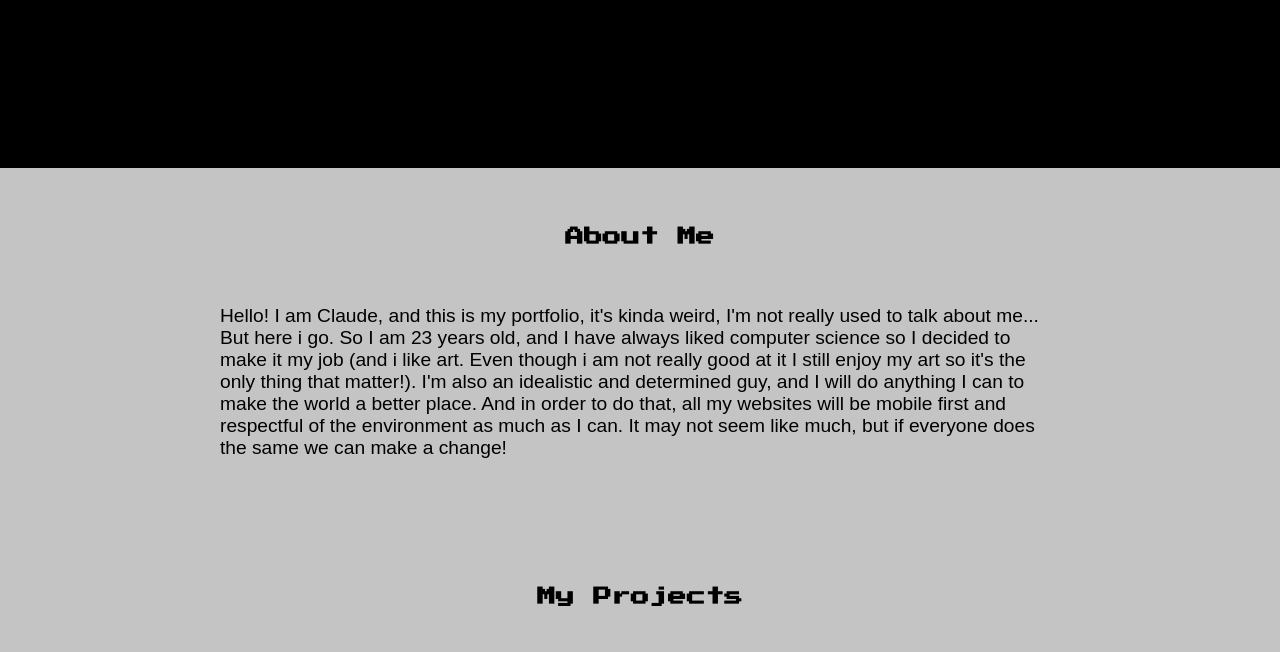
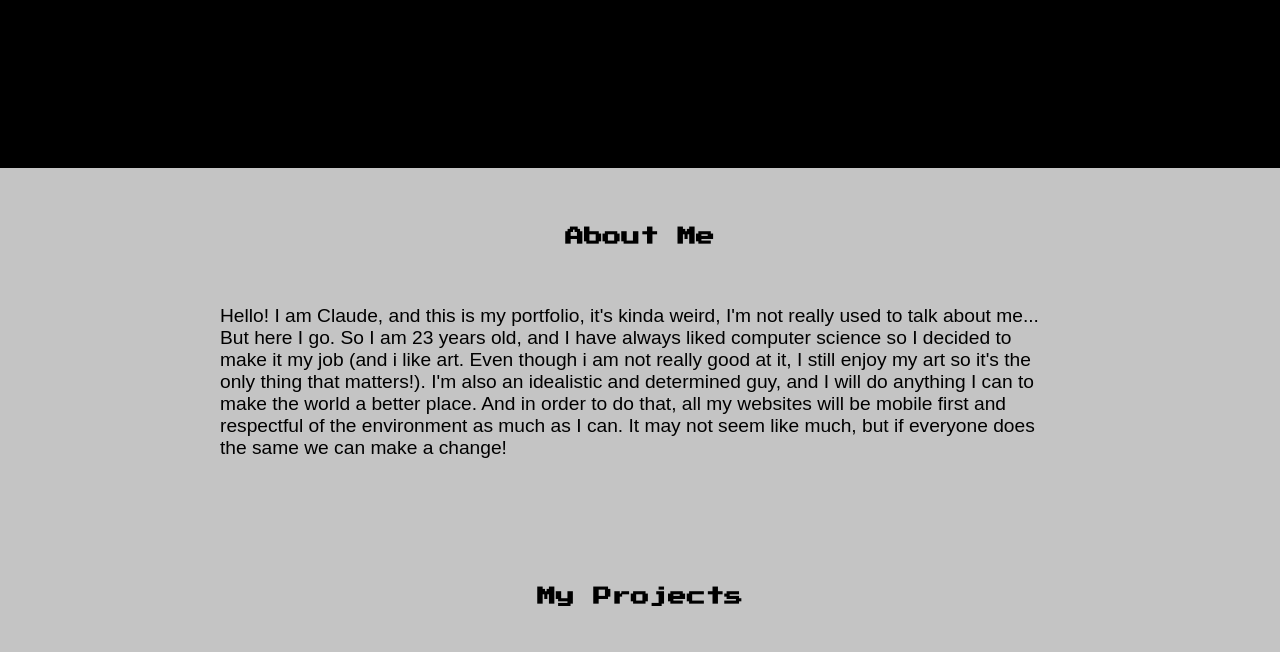
Before and after one commit to Zartoru/portfolio, a website: page index.html in a window 1280 px wide. Shown: the part 382-1034 px from the top of the page. Drawn offline with Linux system fonts and the light colour scheme; a web font is replaced by a local one.

Commit message:
correction  de certaines fautes d'orthographe oubliées

```diff
--- a/index.html
+++ b/index.html
@@ -15,7 +15,7 @@
     <main>
         <section class="abt_me">
             <h3>about me</h3>
-            <p>Hello! I am Claude, and this is my portfolio, it's kinda weird, I'm not really used to talk about me... But here i go. So I am 23 years old, and I have always liked computer science so I decided to make it my job (and i like art. Even though i am not really good at it I still enjoy my art so it's the only thing that matter!). I'm also an idealistic and determined guy, and I will do anything I can to make the world a better place. And in order to do that, all my websites will be mobile first and respectful of the environment as much as I can. It may not seem like much, but if everyone does the same we can make a change!</p>
+            <p>Hello! I am Claude, and this is my portfolio, it's kinda weird, I'm not really used to talk about me... But here I go. So I am 23 years old, and I have always liked computer science so I decided to make it my job (and i like art. Even though i am not really good at it, I still enjoy my art so it's the only thing that matters!). I'm also an idealistic and determined guy, and I will do anything I can to make the world a better place. And in order to do that, all my websites will be mobile first and respectful of the environment as much as I can. It may not seem like much, but if everyone does the same we can make a change!</p>
         </section>
         <section class="my_projects">
             <h3>my projects</h3>
```
Also changed, not shown: README.md.
